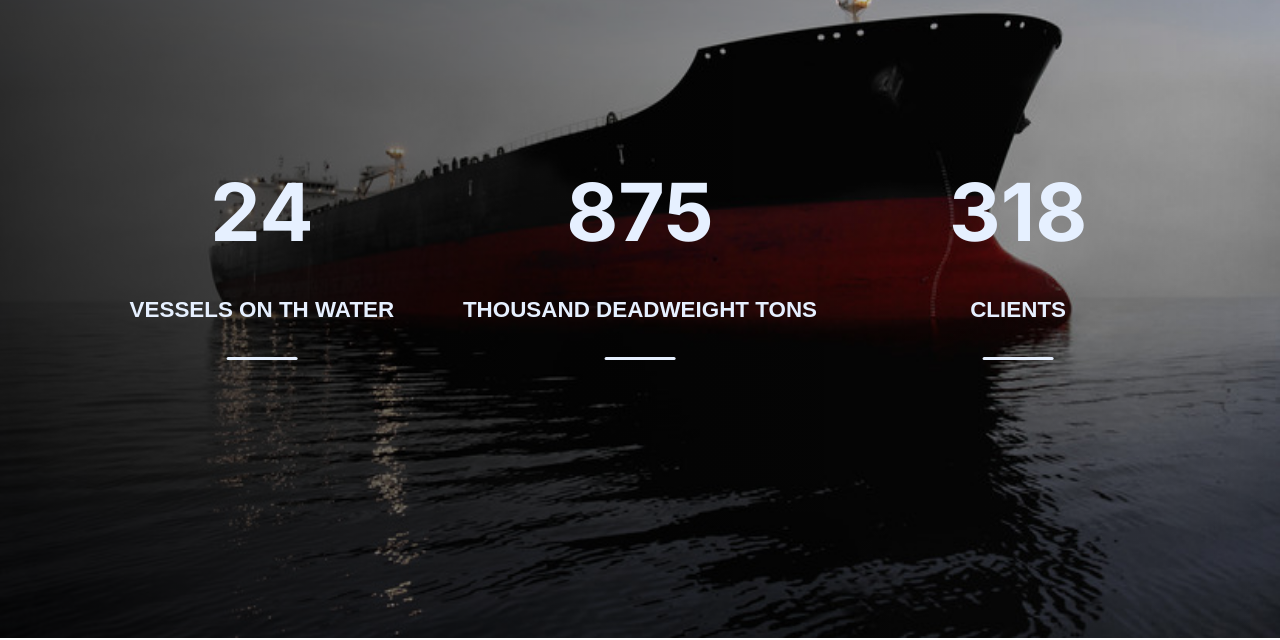
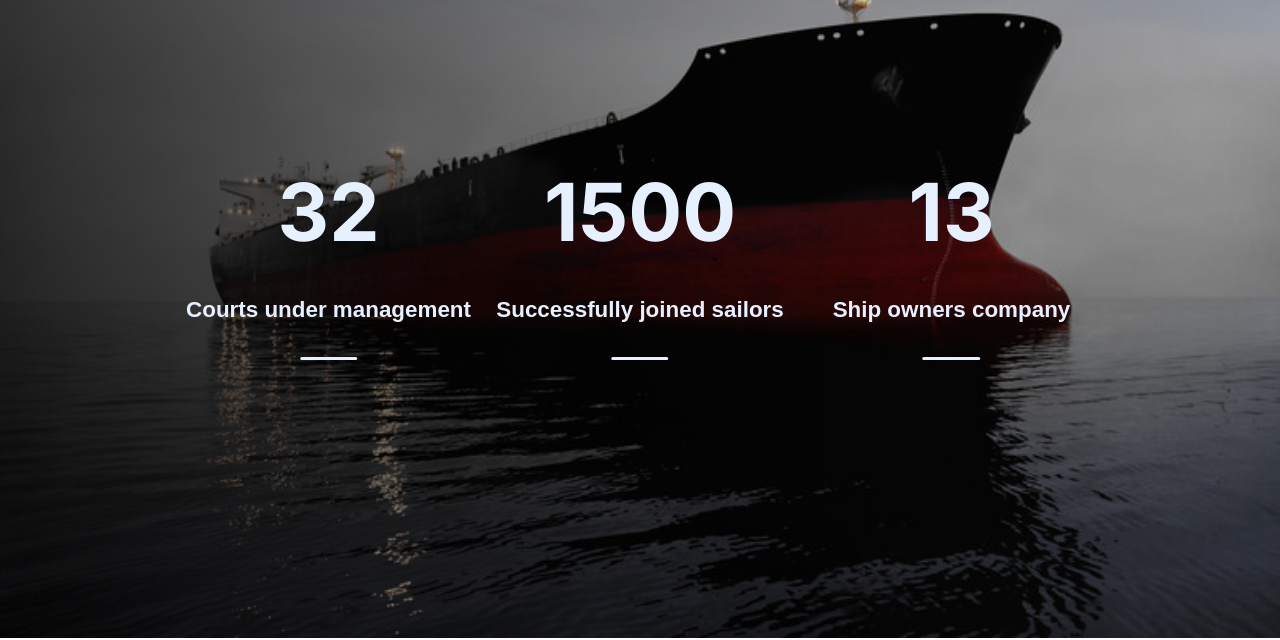
Before and after one commit to Wh0mever/LeyaShip.com, a plain HTML site: page inspiration.html in a window 1280 px wide. Shown: the part 162-802 px from the top of the page. Drawn offline with Linux system fonts and the light colour scheme.

Commit message:
final check

```diff
--- a/inspiration.html
+++ b/inspiration.html
@@ -56,16 +56,17 @@
                         <div class="overlay"></div>
                         <div class="counter-wrapper">
                             <div class="counter">
-                                <h1 class="count" data-target="24">0</h1>
-                                <p>VESSELS ON TH WATER</p>
+                                <h1 class="count" data-target="32">0</h1>
+                                <p>Courts under management
+                                </p>
                             </div>
                             <div class="counter">
-                                <h1 class="count" data-target="875">0</h1>
-                                <p>THOUSAND DEADWEIGHT TONS</p>
+                                <h1 class="count" data-target="1500">0</h1>
+                                <p>Successfully joined sailors</p>
                             </div>
                             <div class="counter">
-                                <h1 class="count" data-target="318">0</h1>
-                                <p>CLIENTS</p>
+                                <h1 class="count" data-target="13">0</h1>
+                                <p>Ship owners company</p>
                             </div>
                         </div>
                         <!-- <div class="container">
--- a/js/about.js
+++ b/js/about.js
@@ -1,5 +1,5 @@
 const counts = document.querySelectorAll('.count')
-const speed = 24;
+const speed = 13;
 
 counts.forEach((counter) => {
     function upDate(){
@@ -8,7 +8,7 @@ counts.forEach((counter) => {
         const inc = target / speed
         if(count < target){
             counter.innerText = Math.floor(inc + count)
-            setTimeout(upDate, 30)
+            setTimeout(upDate, 50)
         }else{
             counter.innerText = target
         }
--- a/styles.css
+++ b/styles.css
@@ -520,14 +520,14 @@ video {
 }
 
 .bg-light {
-  background-image: url(./images/carusel/about.jpg);
+  background: url(/images/carusel/about.jpg);
   background-repeat: no-repeat;
   background-size: cover;
 
 }
 
 .bg-light2 {
-  background-image: url(./images/carusel/contact.jpg);
+  background: url(/images/carusel/contact.jpg);
   background-repeat: no-repeat;
   background-size: cover;
 }
@@ -791,6 +791,7 @@ video {
 }
 
 .footer-hours ul li {
+  width: 300px;
   display: flex;
   justify-content: space-between;
   margin-bottom: 0.5rem;
```
Also changed, not shown: application-form.html (+3 -1 lines), 1 other file.
